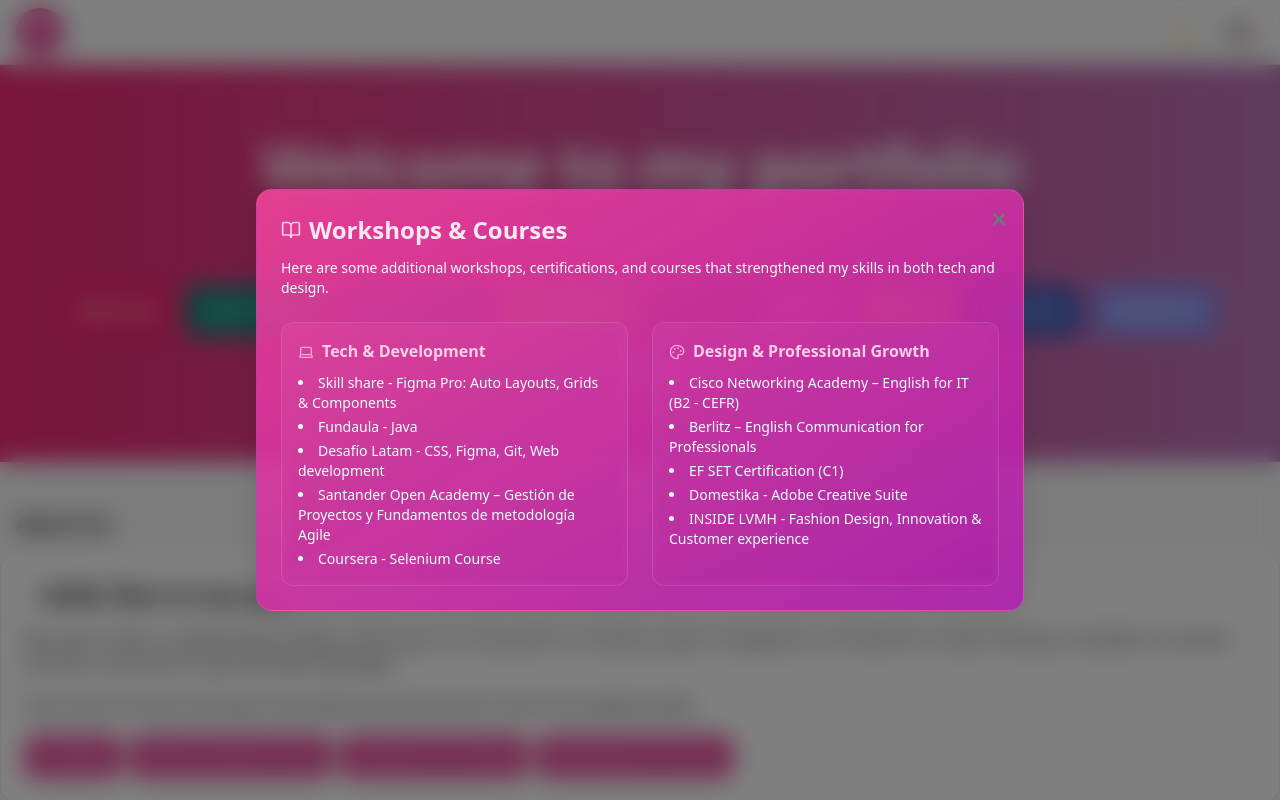
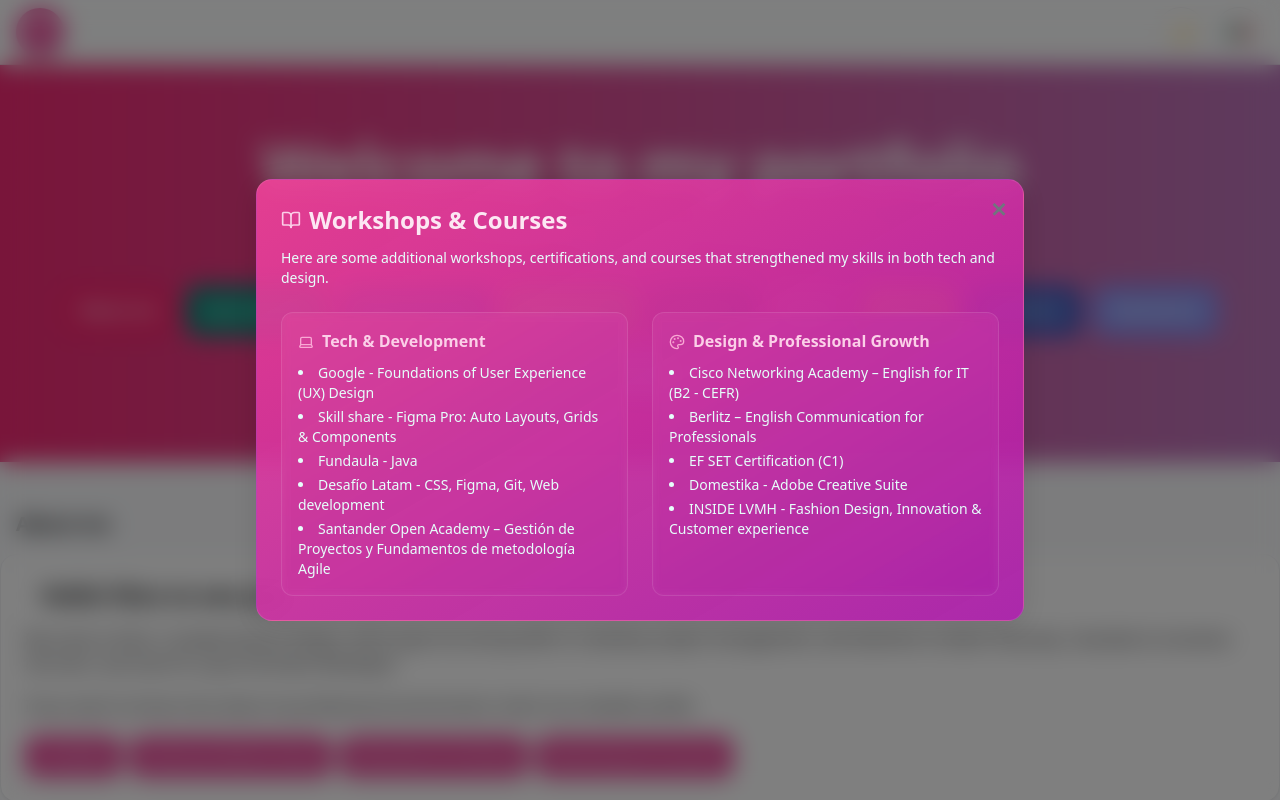
Before and after one commit to Erikaahide/FrontendPortfolio, a React (Vite) app: page / in a window 1280 px wide. Both pictures are taken after a click on the button "Workshops & Courses". Shown: the top 800 px of the page. Built offline with nearby package versions, Linux system fonts and the light colour scheme.

Commit message:
google course

```diff
--- a/src/components/Modals/ExtraEducationModal.jsx
+++ b/src/components/Modals/ExtraEducationModal.jsx
@@ -25,14 +25,13 @@
               {t("modal_extra_education_tech")}
             </h5>
             <ul className="list-disc list-inside text-sm text-[var(--surface-muted)] space-y-1">
+              <li>Google - Foundations of User Experience (UX) Design</li>
               <li>Skill share - Figma Pro: Auto Layouts, Grids & Components</li>
               <li>Fundaula - Java</li>
               <li>Desafío Latam - CSS, Figma, Git, Web development</li>
               <li>Santander Open Academy – Gestión de Proyectos y Fundamentos de metodología Agile</li>
-              <li>Coursera - Selenium Course</li>
             </ul>
           </div>
-
           <div className="p-4 rounded-xl bg-white/5 border border-white/10 backdrop-blur-sm hover:bg-white/10 transition">
             <h5 className="font-semibold text-pink-200 mb-2 flex items-center gap-2">
               <Palette className="w-4 h-4 text-pink-300" />
```
Also changed, not shown: src/components/Modals/RolesModal.jsx (deleted).
